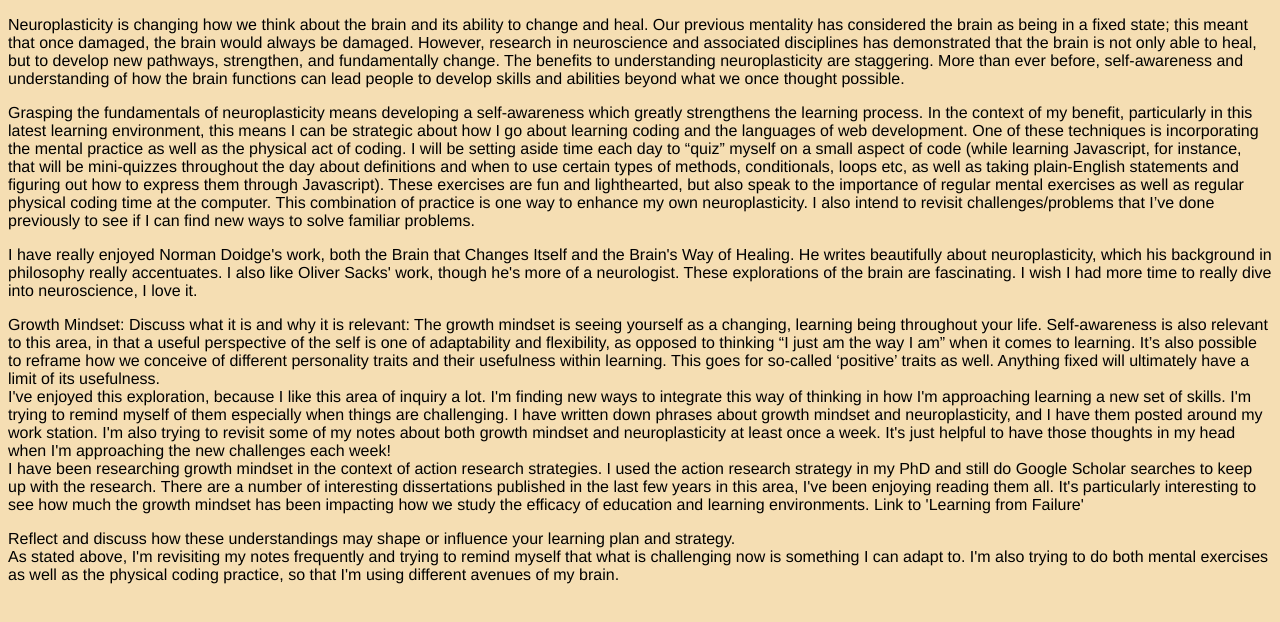
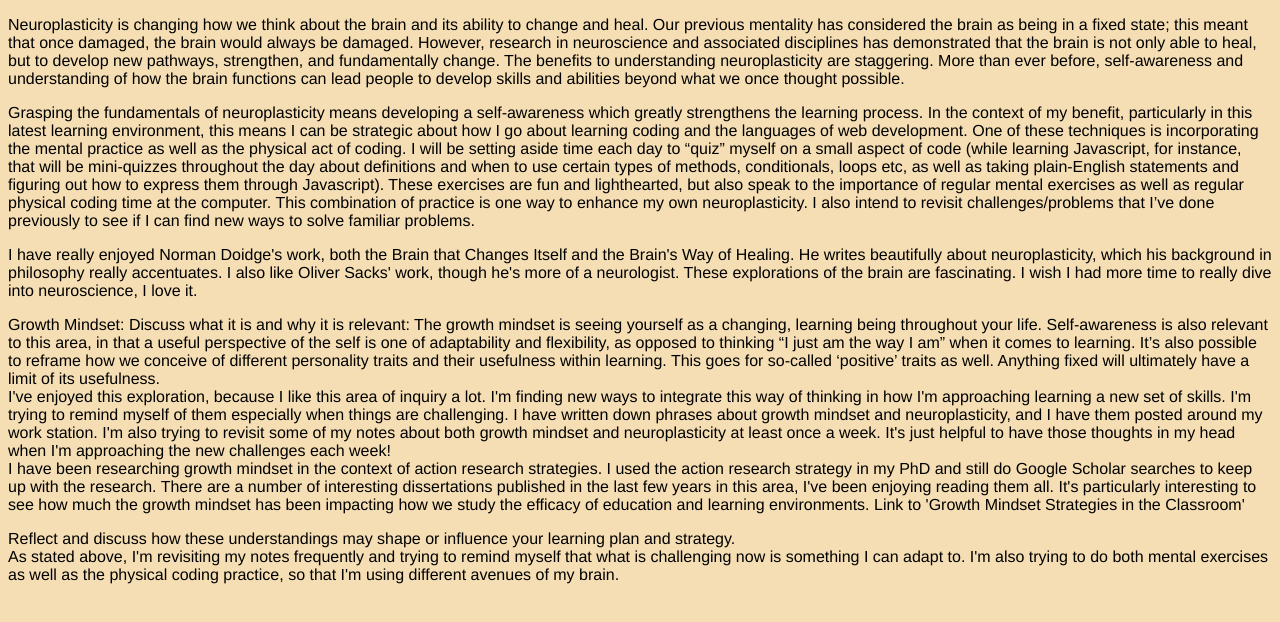
Before and after one commit to asha-ross/asha-ross.github.io, a plain HTML site: page blog/neuroplasticity.html in a window 1280 px wide. Drawn offline with Linux system fonts and the light colour scheme; files that its build step writes are made by us from their sources.

Commit message:
add new link to blog

```diff
--- a/blog/neuroplasticity.html
+++ b/blog/neuroplasticity.html
@@ -67,7 +67,7 @@
       each week!
       <br />
       I have been researching growth mindset in the context of action research strategies. I used the action research strategy in my PhD and still do Google Scholar searches to keep up with the research. There are a number of interesting dissertations published in the last few years in this area, I've been enjoying reading them all. It's particularly interesting to see how much the growth mindset has been impacting how we study the efficacy of education and learning environments.
-      <a href="https://digitalscholarship.unlv.edu/cgi/viewcontent.cgi?article=1128&context=taboo">Link to 'Learning from Failure'</a>
+      <a href="https://digitalscholarship.unlv.edu/cgi/viewcontent.cgi?article=1128&context=taboo">Link to 'Growth Mindset Strategies in the Classroom'</a>
       </a>
       </p>
     <p>
```
